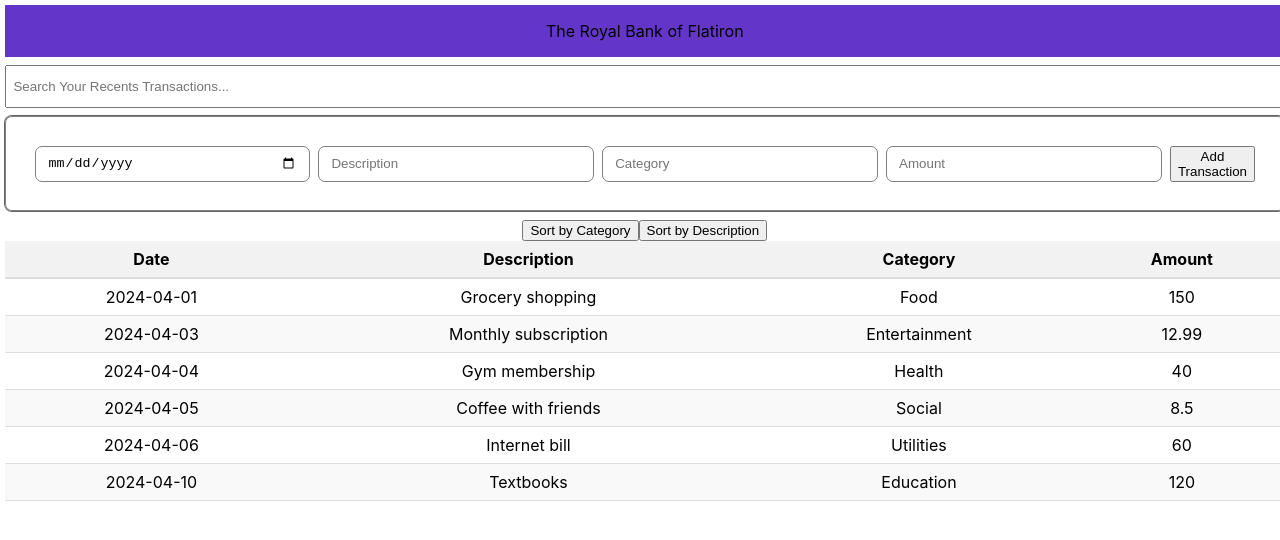
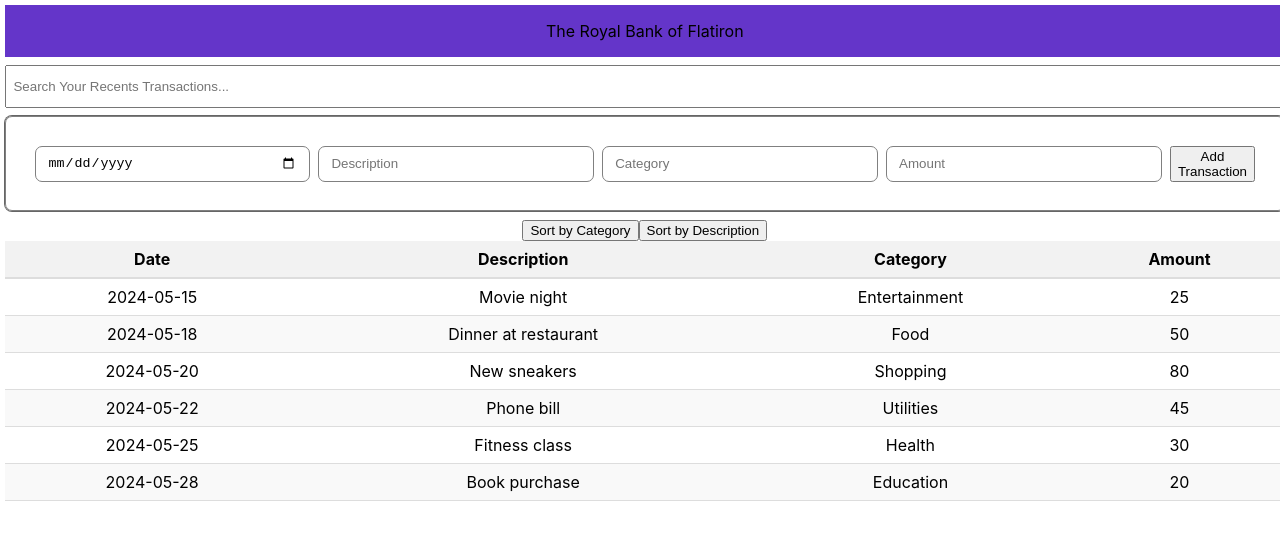
Before and after one commit to migeroreloaded/bank-of-flatiron, a React (Create React App) app: page / in a window 1280 px wide. Shown: the top 540 px of the page. Built offline with nearby package versions, Linux system fonts and the light colour scheme.

Commit message:
update data

```diff
--- a/src/App.js
+++ b/src/App.js
@@ -6,12 +6,12 @@ import TableTransaction from './Components/TableTransaction';
 
 function App() {
   const initialTransactionRecords = [
-    { date: "2024-04-01", description: "Grocery shopping", category: "Food", amount: 150.00 },
-    { date: "2024-04-03", description: "Monthly subscription", category: "Entertainment", amount: 12.99 },
-    { date: "2024-04-04", description: "Gym membership", category: "Health", amount: 40.00 },
-    { date: "2024-04-05", description: "Coffee with friends", category: "Social", amount: 8.50 },
-    { date: "2024-04-06", description: "Internet bill", category: "Utilities", amount: 60.00 },
-    { date: "2024-04-10", description: "Textbooks", category: "Education", amount: 120.00 }
+    { date: "2024-05-15", description: "Movie night", category: "Entertainment", amount: 25.00 },
+    { date: "2024-05-18", description: "Dinner at restaurant", category: "Food", amount: 50.00 },
+    { date: "2024-05-20", description: "New sneakers", category: "Shopping", amount: 80.00 },
+    { date: "2024-05-22", description: "Phone bill", category: "Utilities", amount: 45.00 },
+    { date: "2024-05-25", description: "Fitness class", category: "Health", amount: 30.00 },
+    { date: "2024-05-28", description: "Book purchase", category: "Education", amount: 20.00 }
   ];
 
   const [transactionRecords, setTransactionRecords] = useState(initialTransactionRecords);
```
